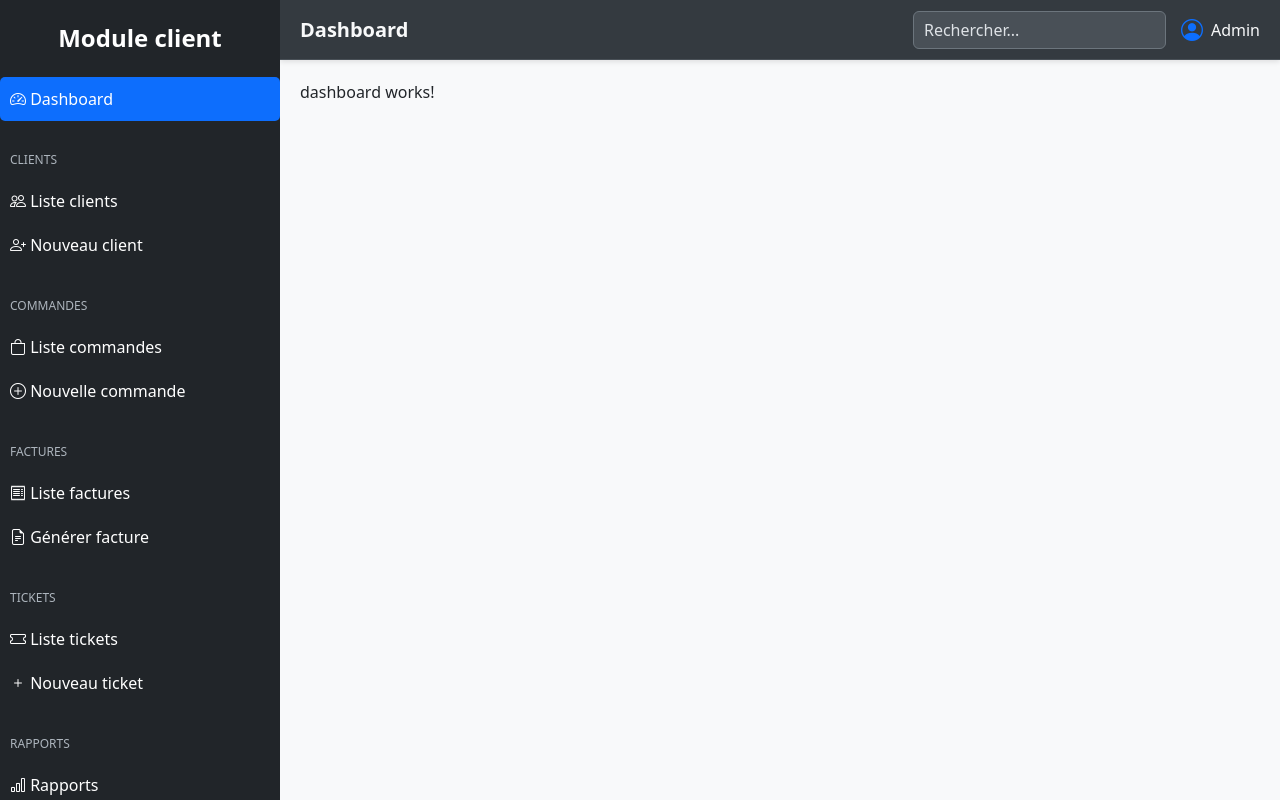
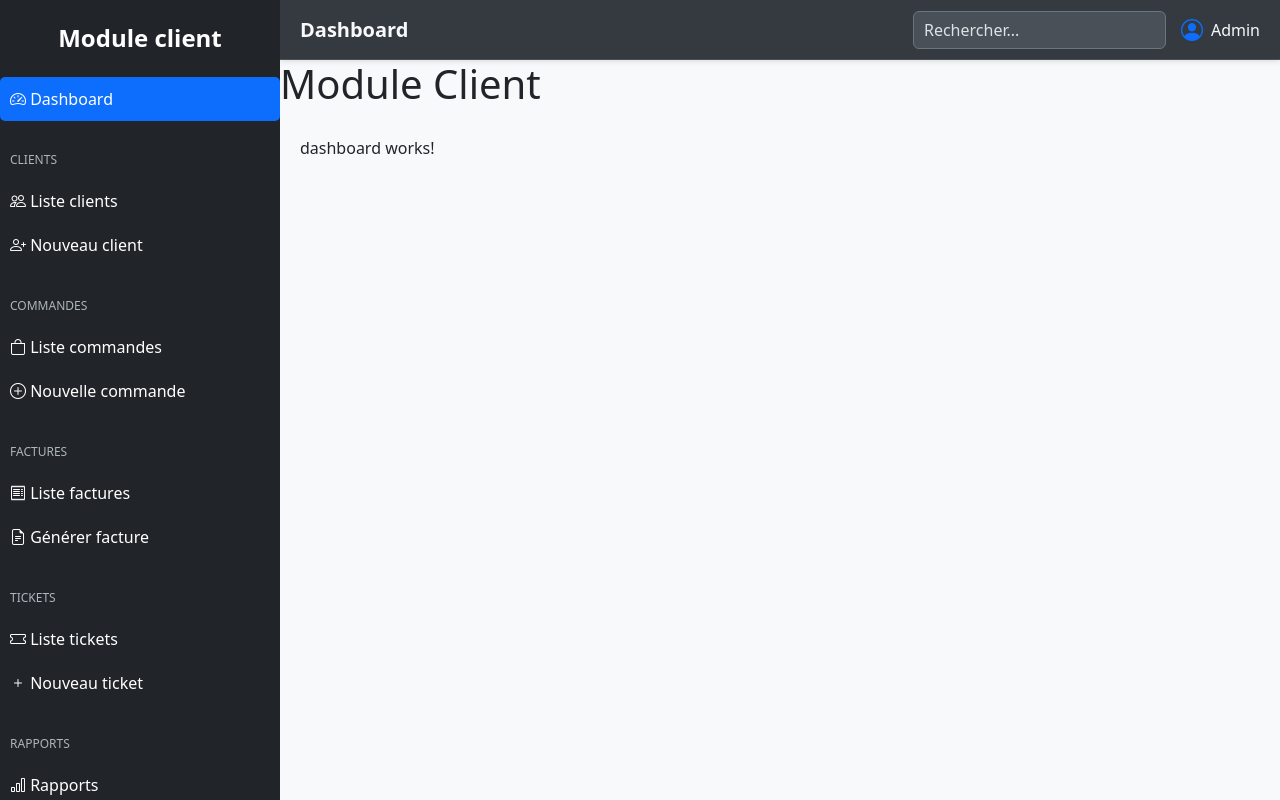
Before and after one commit to bachar004/module_client, an Angular app in the folder front/: page /dashboard in a window 1280 px wide. Built offline with nearby package versions, Linux system fonts and the light colour scheme.

Commit message:
ataw nfassa5

```diff
--- a/front/src/app/app.html
+++ b/front/src/app/app.html
@@ -2,7 +2,9 @@
   <app-sidebar></app-sidebar>
   <div class="main-content">
     <app-topbar></app-topbar>
-
+    <div>
+      <h1>Module Client</h1>
+    </div>
     <div class="content">
       <router-outlet></router-outlet>
     </div>
```
